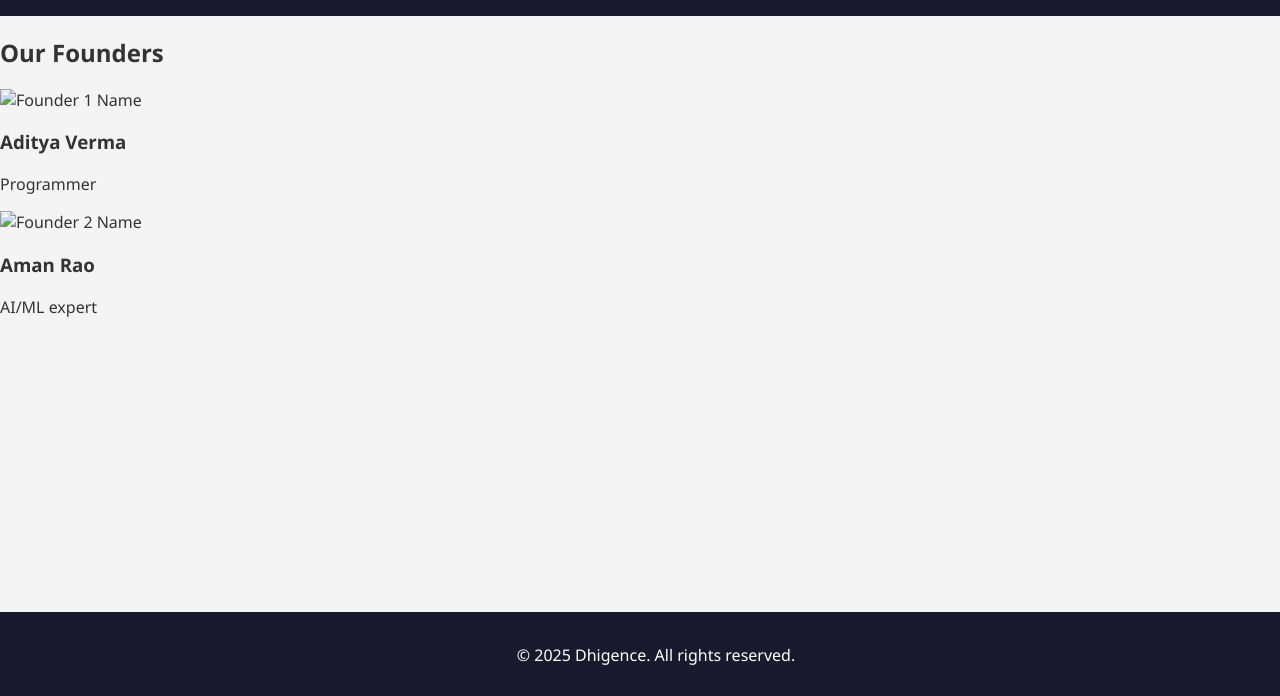
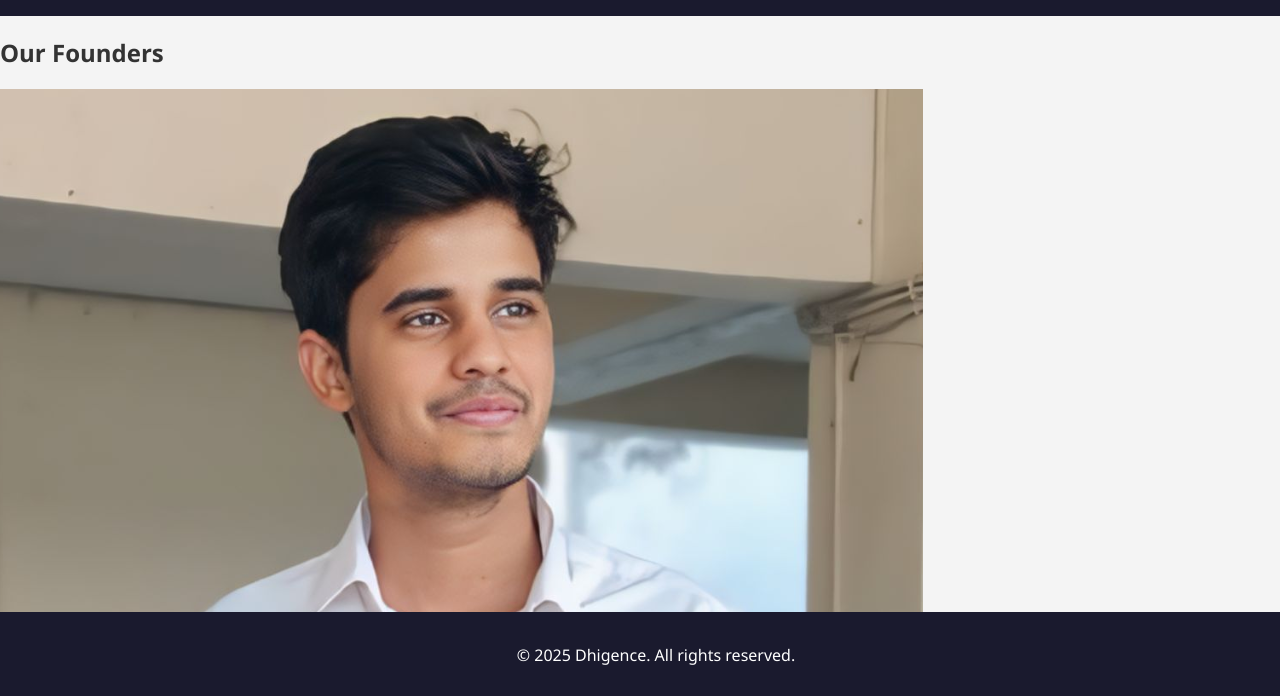
Before and after one commit to AdityaWerma/dhigence-website, a plain HTML site: page about.html in a window 1280 px wide. Shown: the part 102-798 px from the top of the page. Drawn offline with Linux system fonts and the light colour scheme.

Commit message:
Update about.html

```diff
--- a/about.html
+++ b/about.html
@@ -19,12 +19,12 @@
     <section class="founders">
       <h2>Our Founders</h2>
       <div class="founder">
-        <img src="/path/to/founder1.jpg" alt="Founder 1 Name">
+        <img src="aditya_pic.png" alt="Founder 1 Name">
         <h3>Aditya Verma</h3>
         <p>Programmer</p>
       </div>
       <div class="founder">
-        <img src="/path/to/founder2.jpg" alt="Founder 2 Name">
+        <img src="aman_rao_pic.png" alt="Founder 2 Name">
         <h3>Aman Rao</h3>
         <p>AI/ML expert</p>
       </div>
```
